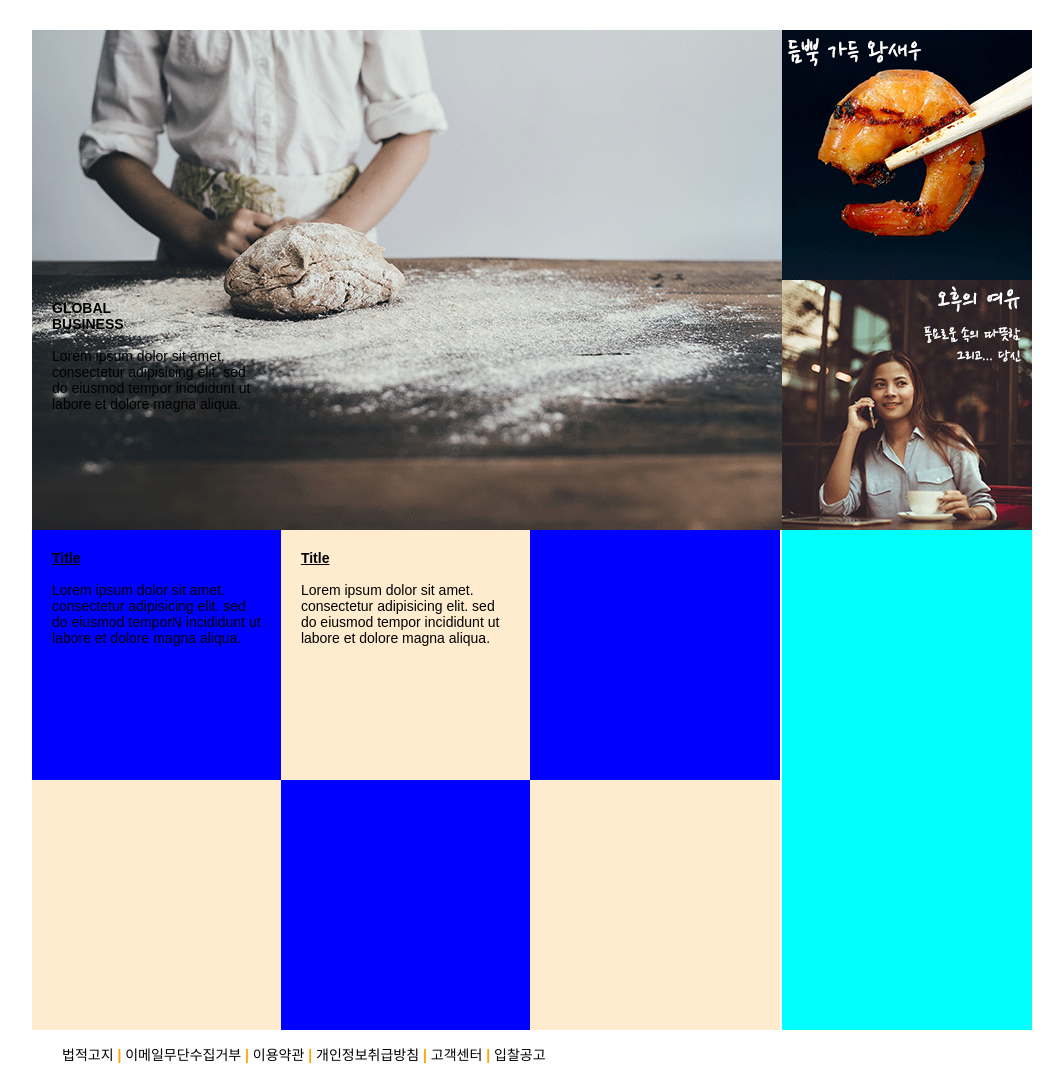
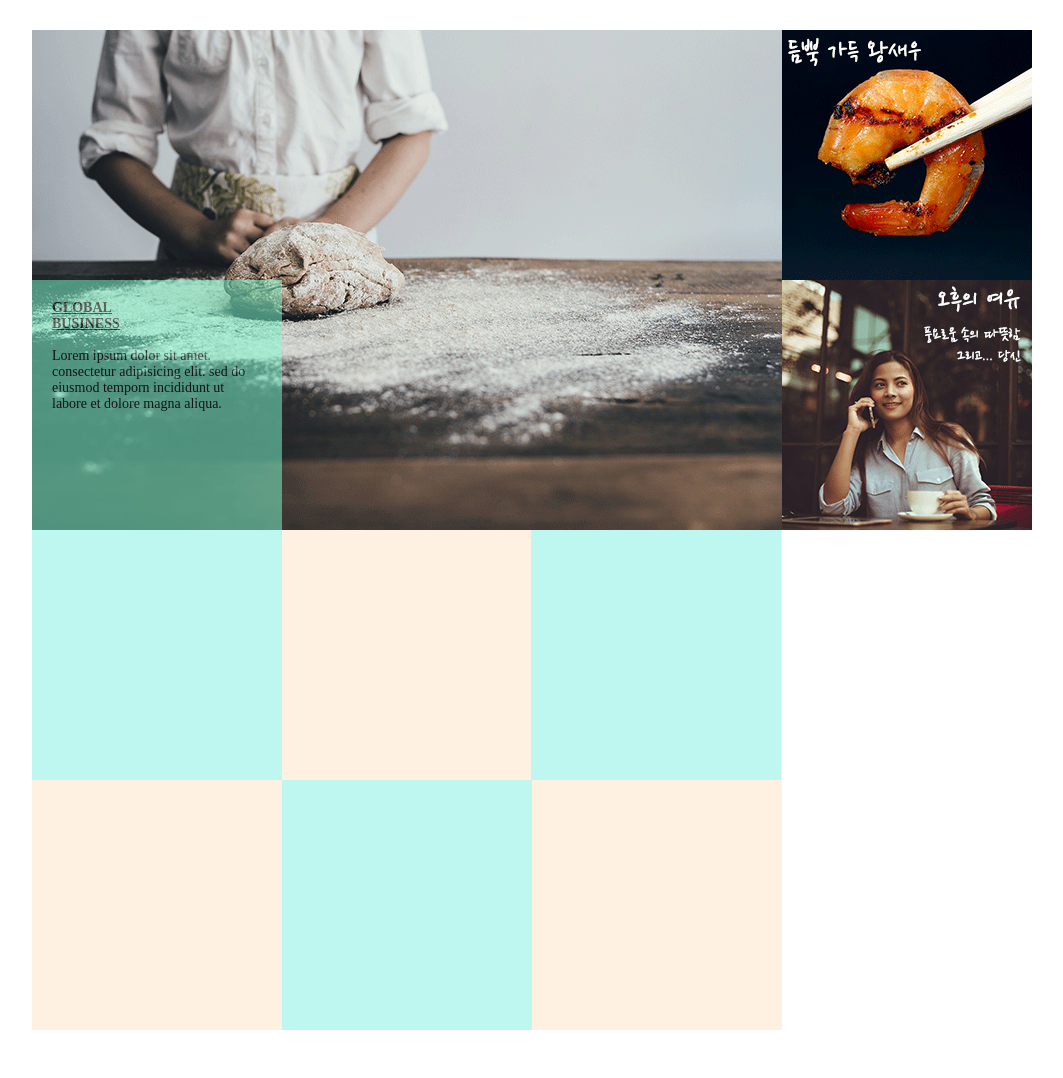
Before and after one commit to Anyangta/web2_4, a plain HTML site: page src/about.html in a window 1280 px wide. Shown: the whole page, without its empty margins (108-1171 px from the left). After the commit the page ends 1033 px from the top, so only its background shows below. Drawn offline with Linux system fonts and the light colour scheme.

Commit message:
retry_2_three

```diff
--- a/src/about.html
+++ b/src/about.html
@@ -7,135 +7,120 @@
     <title>Web 1-02 Quest_about</title>
 
     <style>
-        body{
+        body {
+            margin: 0px;
+            padding: 0px;
             margin-top: 30px;
             font-size: 14px;
-            font-family: 'Malgun Gothic', '맑은 고딕', '돋움', sans-serif;
+            font-family: "맑은고딕", "Malgun Gothic", serif;
         }
-        #top{
+
+        .top {
             width: 1000px;
             height: 500px;
-            margin: auto;
+            margin: 0 auto;
         }
-        .top_left_box{
-            float: left;
-            width: 750px;
-            height: 500px;
-        }
-        .top_right_box{
-            float: right;
-            width: 250px;
-            height: 500px;
-        }
-        .top_left_box_paragraph{
-            width: 210px;
-            height: 210px;
-            padding: 20px;
-            margin-top: -253px;
-        }
-        #box_all{
-            width: 1000px;
-            height: 500px;
-            margin: auto;
-        }
-        .box_all_left_box{
-            float: left;
-            width: 750px;
-            height: 500px;
-        }
-        .box_all_left_inerbox{
-            display: inline-block;
-            width: 250px;
-            height: 250px;
-            margin-right: -5px;
-            background-color: blue;
-            overflow: hidden;
-        }
-        .box_all_left_inerbox_paragraph{
+
+        .top_paragraph {
             width: 210px;
             height: 210px;
             padding: 20px;
         }
-        .box_all_right_box{
-            float: right;
+
+        .clear {
+            clear: both;
+        }
+
+        .box_all {
+            height: 500px;
+            width: 1000px;
+            margin: 0 auto;
+        }
+
+        .box_all_leftbox{
+            width: 750px;
+            height: 500px;
+            float: left;
+        }
+
+        .box_all_leftbox_iner{
+            height: 250px;
+            width: 250px;
+            display: inline-block;
+            margin-right: -4px;
+        }
+
+        .box_all_rightobx{
             width: 250px;
             height: 500px;
-            background-color: aqua;
-        }
-        #footer{
-            width: 1000px;
-            height: 40px;
-            margin: auto;
-        }
-        .footer_box{
-            width: 750px;
-            height: 40px;
-        }
-        .footer_vertical_bar {
-            color: orange;
-        }
-        .footer_paragraph{
-            display: inline-block;
+            float: right;
         }
     </style>
 
 </head>
 
 <body>
-    <div id="top">
-        <div class="top_left_box">
-            <img src="/img/chef_about.png">
-            <div class="top_left_box_paragraph">
-                <span style="font-weight: bold;">GLOBAL<br>BUSINESS</span><br><br>
+    <div class="top">
+        <div style="float: left; width: 750px; height: 250px;">
+            <div style="background-image: url('/img/chef_about.png'); width: 750px; height: 500px;">
+                <div style="width: 250px; height: 250px;"></div>
+                <div style="width: 250px; height: 250px; background-color: aquamarine; opacity : 0.5;">
+                    <div class="top_paragraph">
+                        <span style="font-weight: bold; text-decoration: underline;">GLOBAL<br>BUSINESS</span><br><br>
                         Lorem ipsum dolor sit amet. consectetur
-                adipisicing elit. sed do eiusmod tempor
+                        adipisicing elit. sed do eiusmod temporn
                         incididunt ut labore et dolore magna
                         aliqua.
                     </div>
                 </div>
-        <div class="top_right_box">
+            </div>
+        </div>
+        <div style="float: right; width: 250px; height: 500px;">
+            <div style="line-height: 0;">
                 <img src="/img/right1.png">
-            <img src="/img/right2.png" style="margin-top: -3px;">
+                <img src="/img/right2.png">
             </div>
         </div>
 
-    <div id="box_all">
-        <div class="box_all_left_box">
-            <div class="box_all_left_inerbox">
-                <div class="box_all_left_inerbox_paragraph">
-                    <span style="font-weight: bold; text-decoration: underline;">Title</span><br><br>
-                    Lorem ipsum dolor sit amet. consectetur
-                    adipisicing elit. sed do eiusmod temporN
-                    incididunt ut labore et dolore magna
-                    aliqua.
-                </div>
-            </div>
-            <div class="box_all_left_inerbox" style="background-color: blanchedalmond;">
-                <div class="box_all_left_inerbox_paragraph">
-                    <span style="font-weight: bold; text-decoration: underline;">Title</span><br><br>
-                    Lorem ipsum dolor sit amet. consectetur
-                    adipisicing elit. sed do eiusmod tempor
-                    incididunt ut labore et dolore magna
-                    aliqua.
-                </div>
-            </div>
-            <div class="box_all_left_inerbox"></div>
-            <div class="box_all_left_inerbox" style="margin-top: -3px; background-color: blanchedalmond;"></div>
-            <div class="box_all_left_inerbox" style="margin-top: -3px;"></div>
-            <div class="box_all_left_inerbox" style="margin-top: -3px; background-color: blanchedalmond;"></div>
-        </div>
-        <div class="box_all_right_box"></div>
+        <div class="clear"></div>
+
+        <div class="box_all">
+            <div class="box_all_leftbox" style="background-color: bisque; opacity: 0.5; line-height: 0;">
+                <div class="box_all_leftbox_iner" style="background-color: aqua; opacity: 0.5;">
+
                 </div>
 
-    <div id="footer">
-        <div class="footer_box">
-            <p class="footer_paragraph" style="margin-left: 30px;">법적고지 <strong class="footer_vertical_bar">|</strong></p>
-            <p class="footer_paragraph">이메일무단수집거부 <strong class="footer_vertical_bar">|</strong></p>
-            <p class="footer_paragraph">이용약관 <strong class="footer_vertical_bar">|</strong></p>
-            <p class="footer_paragraph">개인정보취급방침 <strong class="footer_vertical_bar">|</strong></p>
-            <p class="footer_paragraph">고객센터 <strong class="footer_vertical_bar">|</strong></p>
-            <p class="footer_paragraph">입찰공고</p>
-        </div>
+                <div class="box_all_leftbox_iner">
+
                 </div>
 
+                <div class="box_all_leftbox_iner" style="background-color: aqua; opacity: 0.5;">
+
+                </div>
+
+                <div class="box_all_leftbox_iner">
+
+                </div>
+
+                <div class="box_all_leftbox_iner" style="background-color: aqua; opacity: 0.5;">
+
+                </div>
+
+                <div class="box_all_leftbox_iner">
+
+                </div>
+
+
+            </div>
+
+
+
+
+
+        </div>
+
+
+    </div>
+
+
 </body>
```
Lines whose indentation alone changed are shown as unchanged.
